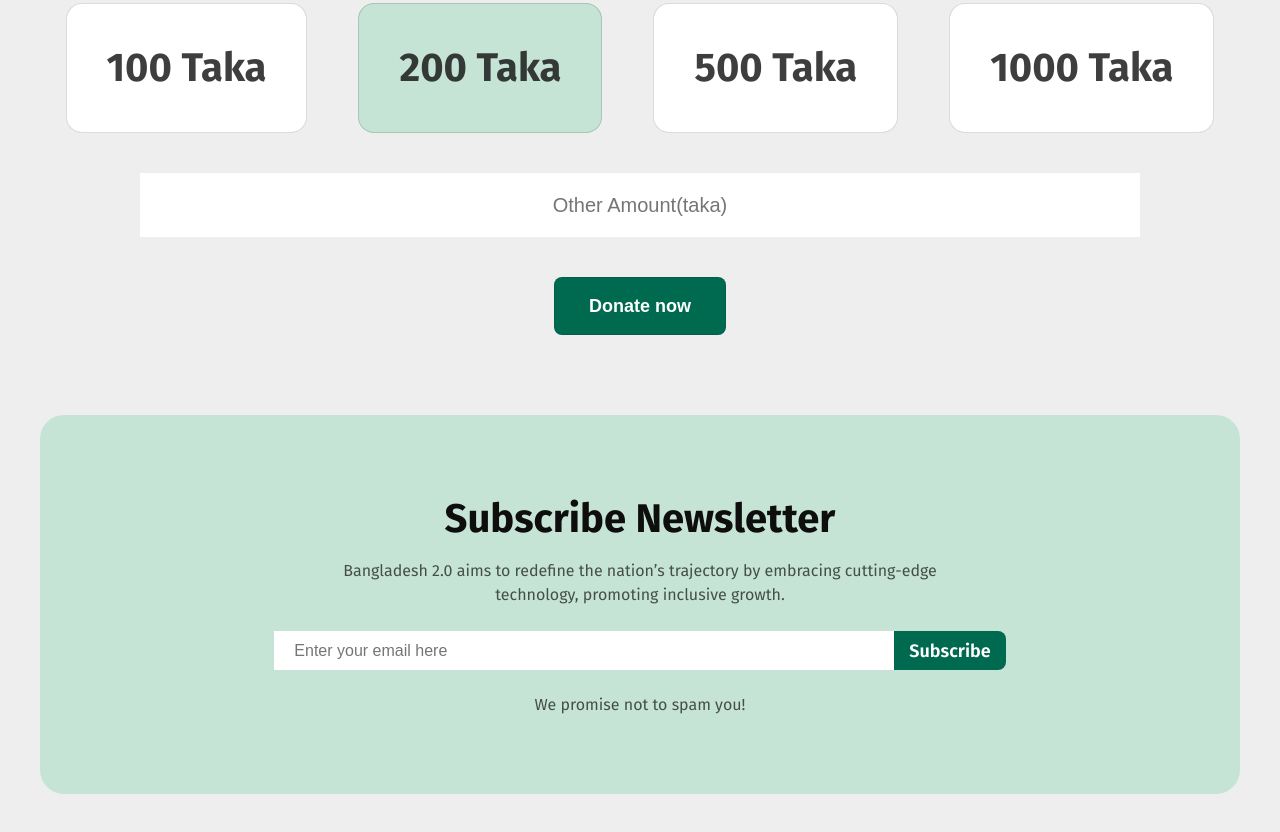
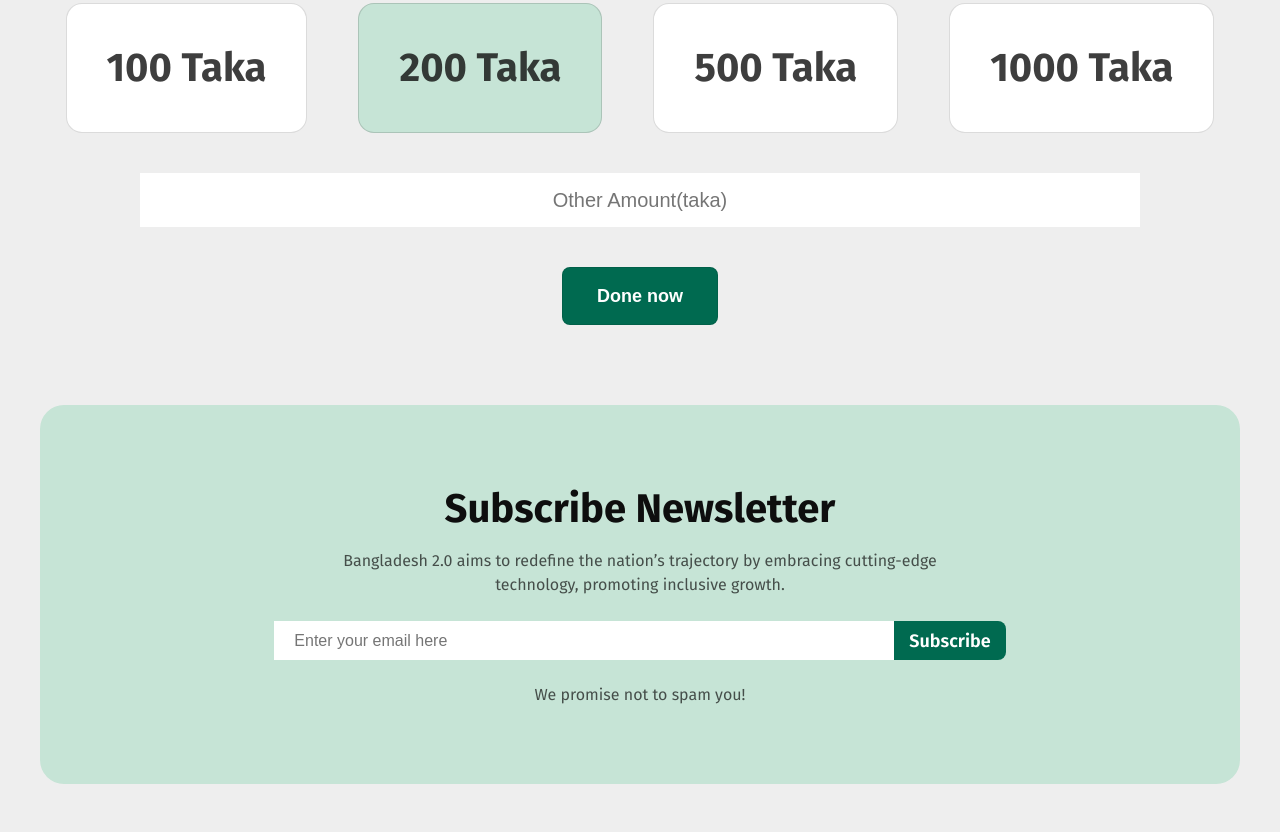
Before and after one commit to FarzanaHaq/assignment-1, a plain HTML site: page index.html in a window 1280 px wide. Shown: the part 2779-3611 px from the top of the page. Drawn offline with Linux system fonts and the light colour scheme.

Commit message:
new line

```diff
--- a/index.html
+++ b/index.html
@@ -160,7 +160,7 @@
           />
         </div>
         <div class="donate-button-div">
-          <button class="donate-button">Donate now</button>
+          <button class="donate-button">Done now</button>
         </div>
       </section>
       <section class="subs-section">
--- a/style.css
+++ b/style.css
@@ -252,7 +252,7 @@ nav > h1 {
   width: 1000px;
   margin: auto;
   text-align: center;
-  padding: 20px 40px 20px 40px;
+  padding: 15px 30px 15px 30px;
   border: none;
   color: rgba(14, 14, 14, 0.3);
   font-size: 20px;
```
